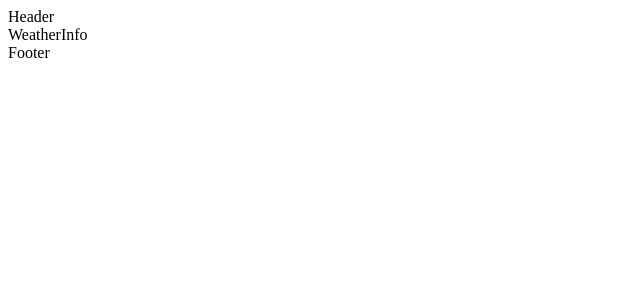
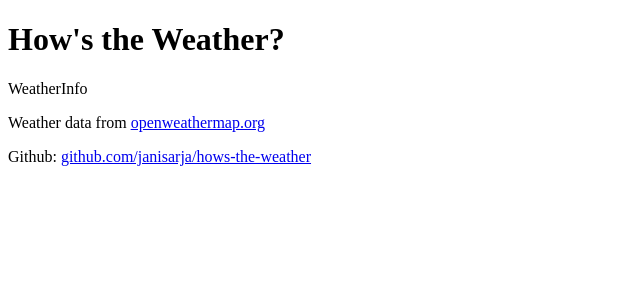
Before and after one commit to janisarja/hows-the-weather, a React (Create React App) app: page / in a window 1280 px wide. Shown: the top 300 px of the page, without its empty margins (0-640 px from the left). Built offline with nearby package versions, Linux system fonts and the light colour scheme.

Commit message:
Add text to header and footer

```diff
--- a/package.json
+++ b/package.json
@@ -6,6 +6,7 @@
     "@testing-library/jest-dom": "^5.17.0",
     "@testing-library/react": "^13.4.0",
     "@testing-library/user-event": "^13.5.0",
+    "axios": "^1.6.2",
     "react": "^18.2.0",
     "react-dom": "^18.2.0",
     "react-icons": "^4.12.0",
--- a/src/containers/footer/Footer.jsx
+++ b/src/containers/footer/Footer.jsx
@@ -3,7 +3,10 @@ import './footer.css';
 
 const Footer = () => {
   return (
-    <div>Footer</div>
+    <div>
+      <p>Weather data from <a href="https://www.openweathermap.org">openweathermap.org</a></p>
+      <p>Github: <a href="https://www.github.com/janisarja/hows-the-weather">github.com/janisarja/hows-the-weather</a></p>
+    </div>
   )
 };
 
--- a/src/containers/header/Header.jsx
+++ b/src/containers/header/Header.jsx
@@ -3,7 +3,9 @@ import './header.css';
 
 const Header = () => {
   return (
-    <div>Header</div>
+    <div>
+      <h1>How's the Weather?</h1>
+    </div>
   )
 };
 
```
Also changed, not shown: 1 other file (tests, documents, lock files or other folders).
